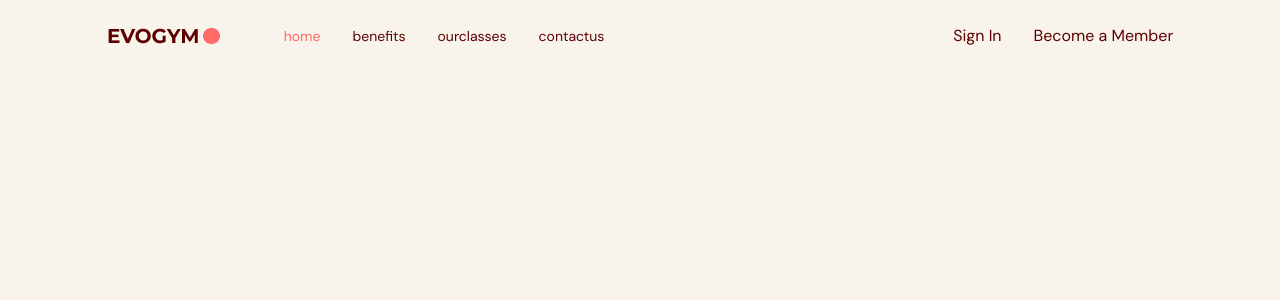
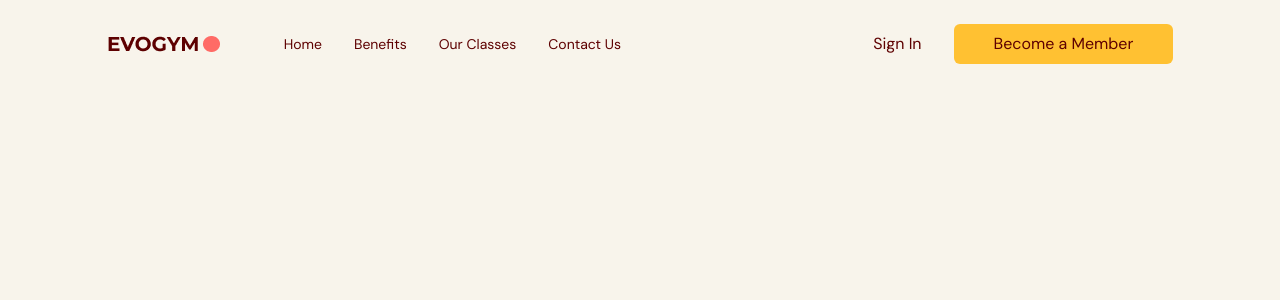
Before and after one commit to allenstfort23/gym-typescript, a React (Vite) app: page / in a window 1280 px wide. Shown: the top 300 px of the page. Built offline with nearby package versions, Linux system fonts and the light colour scheme.

Commit message:
Add ActionButton Component

```diff
--- a/src/scenes/navbar/index.tsx
+++ b/src/scenes/navbar/index.tsx
@@ -3,6 +3,8 @@
 import Logo from "@/assets/Logo.png";
 import Link from "./Link";
 import { SelectedPage } from "@/shared/type";
+import useMediaQuery from "@/hooks/useMediaQuery";
+import ActionButton from "@/shared/ActionButton";
 
 
 type Props = {
@@ -12,6 +14,8 @@
 
 const Navbar = ({ selectedPage, setSelectedPage } : Props) => {
   const flexBetween = "flex items-center justify-between";
+  const isAboveMediumScreens = useMediaQuery("(min-width: 1060px)");
+  const [isMenuToggled, setIsMenuToggled] = useState<boolean>(false);
   return (
     <nav>
       <div className={`${flexBetween} fixed top-0 z-30 w-full py-6`}>
@@ -21,34 +25,43 @@
             <img alt="logo" src={Logo}/>
 
             {/* RIGHT SIDE */}
-            <div className={`${flexBetween} w-full`}>
+            {isAboveMediumScreens ? ( <div className={`${flexBetween} w-full`}>
               <div className={`${flexBetween} gap-8 text-sm`}>
                 <Link
-                  page={SelectedPage.Home}
+                  page="Home"
                   selectedPage={selectedPage}
                   setSelectedPage={setSelectedPage}
                  />
                 <Link
-                  page={SelectedPage.Benefits}
+                  page="Benefits"
                   selectedPage={selectedPage}
                   setSelectedPage={setSelectedPage}
                 />
                 <Link
-                  page={SelectedPage.OurClasses}
+                  page="Our Classes"
                   selectedPage={selectedPage}
                   setSelectedPage={setSelectedPage}
                 />
                 <Link
-                  page={SelectedPage.ContactUs}
+                  page="Contact Us"
                   selectedPage={selectedPage}
                   setSelectedPage={setSelectedPage}
                   />
               </div>
               <div className={`${flexBetween} gap-8`}>
                 <p>Sign In</p>
-                <button>Become a Member</button>
+                <ActionButton setSelectedPage={setSelectedPage}>Become a Member</ActionButton>
               </div>
             </div>
+           ) : (
+            <div>
+              <button
+              className="rounded-full bg-secondary-500 p-2"
+              onClick={() => setIsMenuToggled(!isMenuToggled)}>
+                <Bars3Icon className="h-6 w-6 text-white"/>
+              </button>
+            </div>
+            )}
           </div>
         </div>
       </div>
--- /dev/null
+++ b/src/shared/ActionButton.tsx
@@ -0,0 +1,21 @@
+import React from "react";
+import AnchorLink from "react-anchor-link-smooth-scroll"
+import { SelectedPage } from "./type";
+
+type Props = {
+    children: React.ReactNode;
+    setSelectedPage: (value: SelectedPage) => void;
+}
+
+const ActionButton = ({ children,setSelectedPage }: Props) => {
+  return (
+    <AnchorLink
+        className="rounded-md bg-secondary-500 px-10 py-2 hover:bg-primary-500 hover:text-white"
+        onClick={() => setSelectedPage(SelectedPage.ContactUs)}
+        href={`#${SelectedPage.ContactUs}`}>
+        {children}
+    </AnchorLink>
+  )
+}
+
+export default ActionButton
--- a/src/shared/type.ts
+++ b/src/shared/type.ts
@@ -1,6 +1,6 @@
 export enum SelectedPage {
-    Home = "home",
-    Benefits = "benefits",
+    Home = "Home",
+    Benefits = "Benefits",
     OurClasses = "ourclasses",
     ContactUs = "contactus"
   }
```
